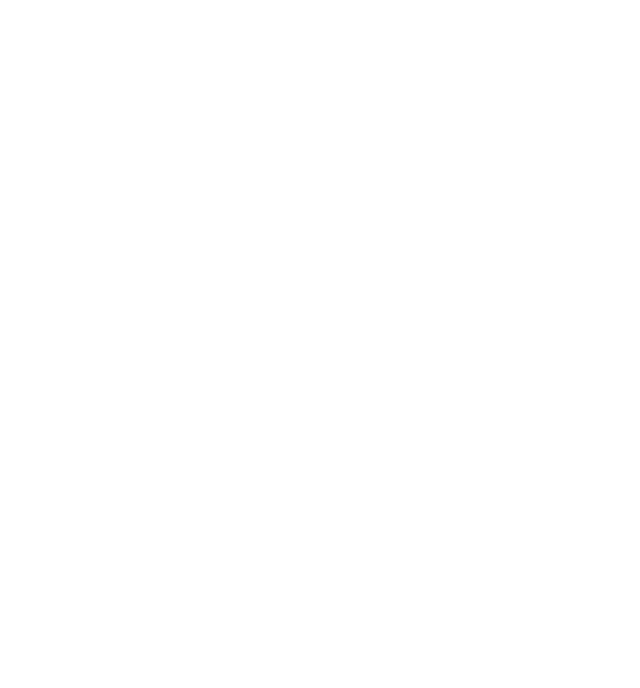
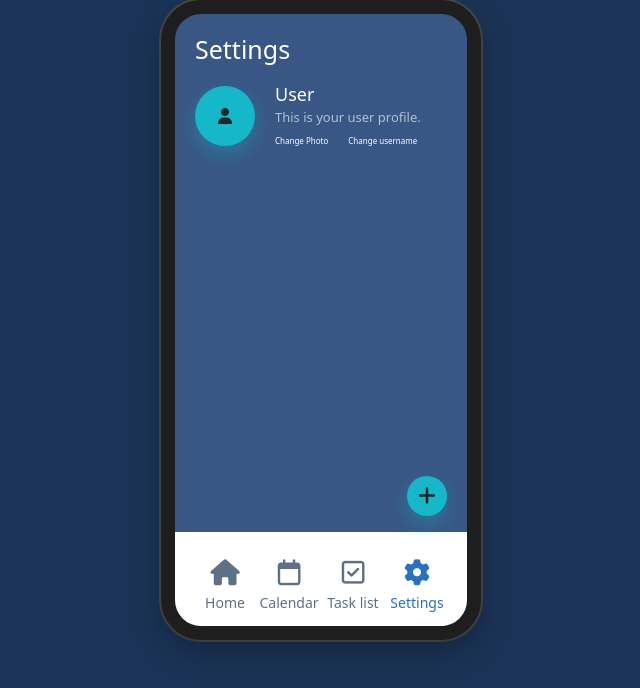
Before and after one commit to neiro-singalivo/WEBRPOG-Act4, a plain HTML site: page Settings.html in a window 1280 px wide. Shown: the whole page, without its empty margins (319-959 px from the left). Drawn offline with nearby package versions, Linux system fonts and the light colour scheme.

Commit message:
Added profile section

```diff
--- a/Settings.html
+++ b/Settings.html
@@ -5,10 +5,89 @@
     <meta name="viewport" content="width=device-width, initial-scale=1.0" />
     <title>Settings</title>
     <link
-      href="https://cdn.jsdelivr.net/npm/bootstrap@5.3.3/dist/css/bootstrap.min.css"
+      href="https://cdn.jsdelivr.net/npm/bootstrap@5.3.9/dist/css/bootstrap.min.css"
       rel="stylesheet"
+    />
+    <link
+      rel="stylesheet"
+      href="https://cdnjs.cloudflare.com/ajax/libs/font-awesome/6.5.1/css/all.min.css"
     />
     <link rel="stylesheet" href="Styling.css" />
   </head>
-  <body></body>
+  <body class="defaultbg">
+    <div class="phone-frame">
+      <div class="phone-screen">
+        <h1
+          style="
+            color: white;
+            margin-top: 20px;
+            margin-left: 20px;
+            font-size: 25px;
+          "
+        >
+          Settings
+        </h1>
+
+        <div class="profile-layout">
+          <i class="fa-solid fa-user profile rounded-circle"></i>
+          <div class="profile-info">
+            <h1
+              style="
+                color: white;
+                margin: 0;
+                font-size: 18px;
+              "
+            >
+              User
+            </h1>
+            <p
+              style="
+                margin: 2px 0 0;
+                font-size: 13px;
+                color: #d7e4f2;
+                opacity: 0.75;
+              "
+            >
+              This is your user profile.
+            </p>
+            <div class="profile-actions">
+              <p style="color: white; font-size: 8px">Change Photo</p>
+              <p style="color: white; font-size: 8px">Change username</p>
+            </div>
+          </div>
+        </div>
+        <!-- nav bar -->
+        <section>
+          <nav class="navbar bg-body-tertiary nav-styling">
+            <div class="container-fluid">
+              <a class="nav-link nav-item" href="Home.html">
+                <i class="fa-solid fa-house"></i>
+                <span>Home</span>
+              </a>
+              <a class="nav-link nav-item" href="Calendar.html">
+                <i class="fa-regular fa-calendar"></i>
+                <span>Calendar</span>
+              </a>
+              <a class="nav-link nav-item" href="Task.html">
+                <i class="fa-regular fa-square-check"></i>
+                <span>Task list</span>
+              </a>
+              <a class="nav-link nav-item active" href="Settings.html">
+                <i class="fa-solid fa-gear"></i>
+                <span>Settings</span>
+              </a>
+            </div>
+          </nav>
+        </section>
+        <a href="Task.html" class="btn btn-add rounded-circle">
+          <i class="fa-solid fa-plus fs-5 add-task"></i>
+        </a>
+      </div>
+    </div>
+    <script
+      src="https://cdn.jsdelivr.net/npm/bootstrap@5.3.9/dist/js/bootstrap.bundle.min.js"
+      integrity="sha384-WyOxWvTyr1QaMPfiPJSv76iReVthorl5uWlFtZPyK0IEB0hGzo9y5Bp9mYanr8Bu"
+      crossorigin="anonymous"
+    ></script>
+  </body>
 </html>
--- a/Styling.css
+++ b/Styling.css
@@ -212,6 +212,34 @@ form:valid button[type="submit"] {
   justify-content: center;
 }
 
-.add-task {
-  color: white;
+.profile {
+  width: 60px;
+  height: 60px;
+  padding: 0;
+  background-color: #14b8c8;
+  border: none;
+  box-shadow: 0 8px 20px rgba(20, 184, 200, 0.35);
+  display: flex;
+  align-items: center;
+  justify-content: center;
 }
+
+.profile-layout {
+  display: flex;
+  align-items: center;
+  gap: 20px;
+  margin: 20px;
+}
+
+.profile-info {
+  flex: 1;
+}
+
+.profile-actions {
+  display: flex;
+  gap: 20px;
+}
+
+.profile-actions p {
+  margin: 8px 0 0;
+}
```
Also changed, not shown: Home.html (+1 -1 lines), Task.html (+5 -0 lines).
